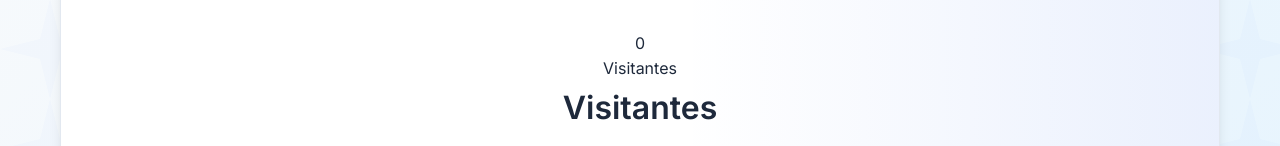
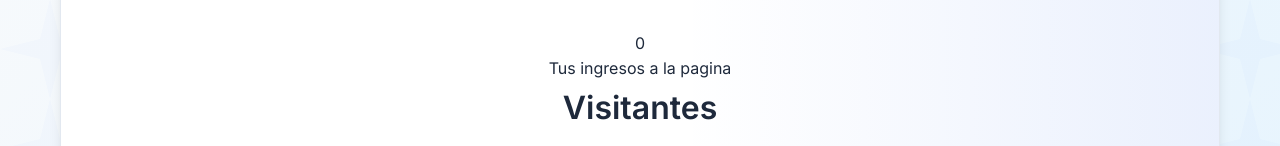
Before and after one commit to JM150225/home-semp, a website: page index.html in a window 1280 px wide. Shown: the part 284-430 px from the top of the page. Drawn offline with Linux system fonts and the light colour scheme; no server answers.

Commit message:
Update index.html

```diff
--- a/index.html
+++ b/index.html
@@ -46,7 +46,7 @@
 
  <div class="stat">
     <span class="stat-count">0</span>
-    <p class="stat-detail">Visitantes</p>
+    <p class="stat-detail">Tus ingresos a la pagina</p>
 </div>
                         <h2 class="counter-title">Visitantes</h2>
                         <div class="counter-number" id="visitorCount">
```
